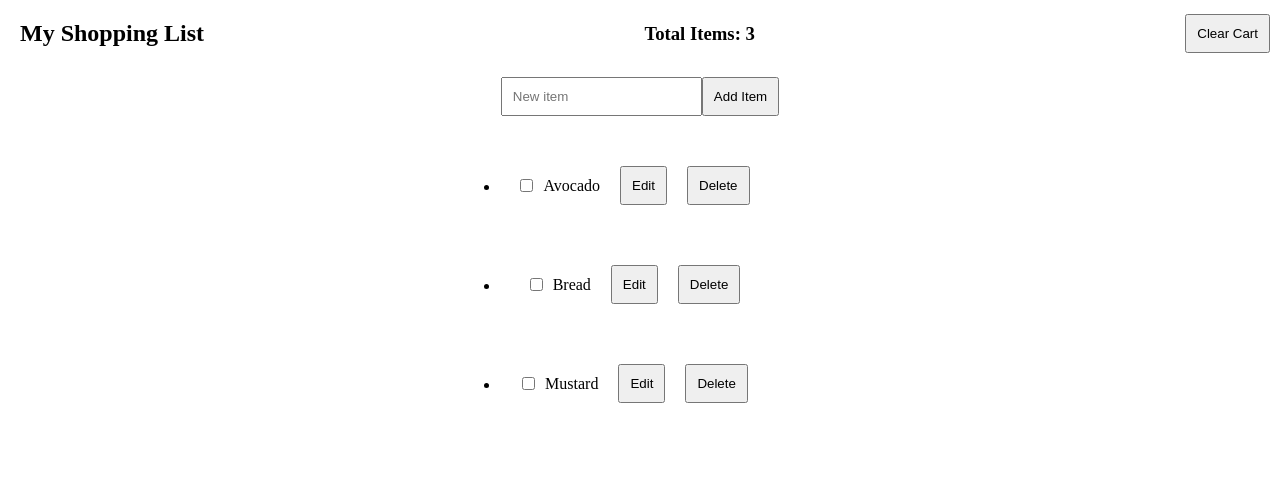
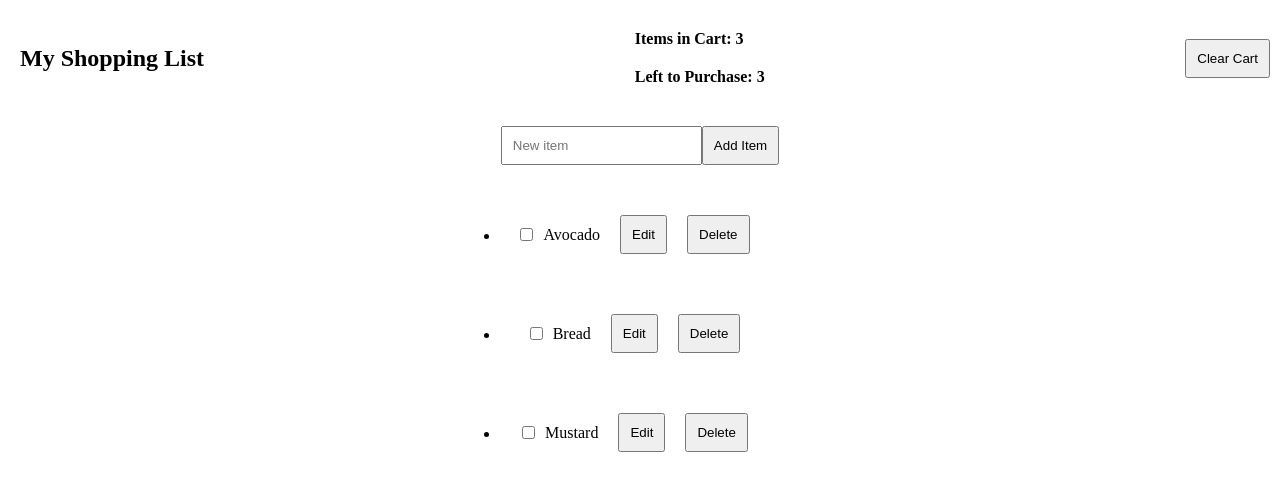
Before and after one commit to clayton-knapp/shopping-list-reducer-context, a React app: page / in a window 1280 px wide. Shown: the top 490 px of the page. Built offline with nearby package versions, Linux system fonts and the light colour scheme.

Commit message:
added Left to Purchase count in header as stretch

```diff
--- a/src/components/Header.jsx
+++ b/src/components/Header.jsx
@@ -5,11 +5,17 @@ import { useListContext } from '../context/ListProvider';
 export default function Header() {
   const { listState, clearList } = useListContext();
 
+  // STRETCH we want to find the number of un-purchased items (unchecked)
+  const unpurchasedList = listState.filter((item) => item.purchased === false);
+  console.log('unpurchasedList', unpurchasedList);
 
   return (
     <header className={styles['header']}>
       <h2>My Shopping List</h2>
-      <h3>Total Items: {listState.length}</h3>
+      <div>
+        <h4>Items in Cart: {listState.length}</h4>
+        <h4>Left to Purchase: {unpurchasedList.length}</h4>
+      </div>
       <button
         onClick={() => {
           window.confirm('Are you sure you wish to clear your cart?') ? clearList() : onCancel("cancel")
```
